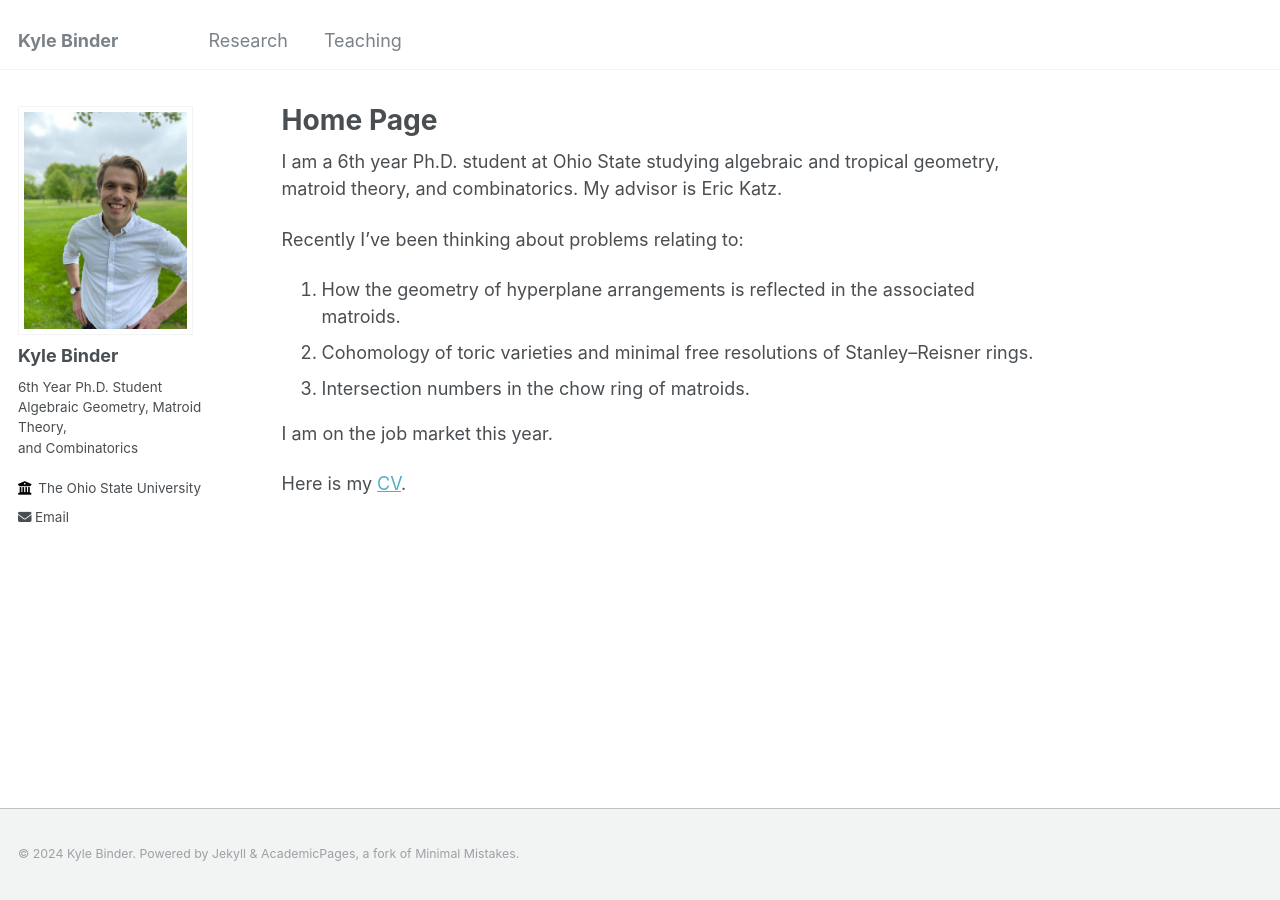
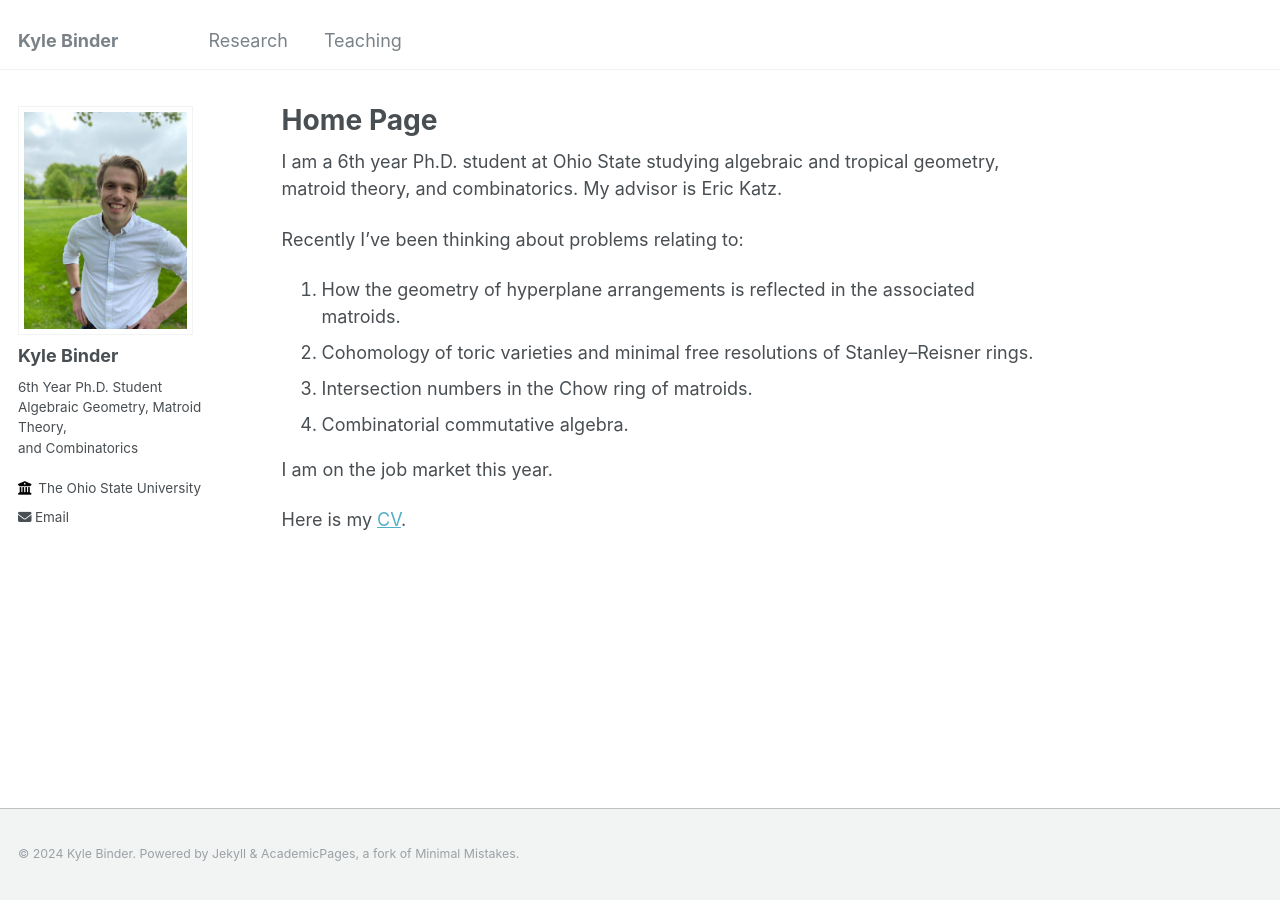
Before and after one commit to bindercommakyle/bindercommakyle.github.io, a Jekyll site: the page built from _pages/about.md, in a window 1280 px wide. Built offline with Jekyll 4.4.1, drawn with Linux system fonts in a browser that asks for light colours.

Commit message:
Update about.md

```diff
--- a/_pages/about.md
+++ b/_pages/about.md
@@ -12,7 +12,8 @@ I am a 6th year Ph.D. student at Ohio State studying algebraic and tropical geom
 Recently I've been thinking about problems relating to:
 1. How the geometry of hyperplane arrangements is reflected in the associated matroids.
 2. Cohomology of toric varieties and minimal free resolutions of Stanley--Reisner rings.
-3. Intersection numbers in the chow ring of matroids.
+3. Intersection numbers in the Chow ring of matroids.
+4. Combinatorial commutative algebra.
 
 I am on the job market this year.
 
```
